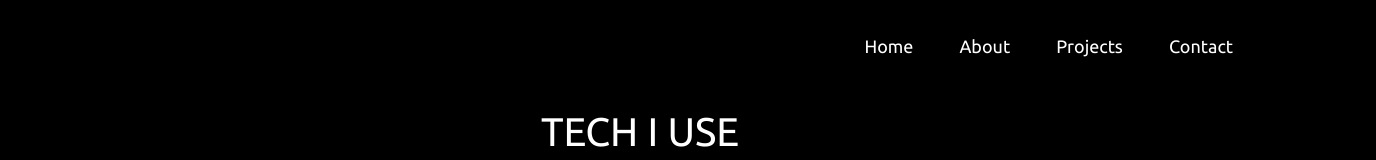
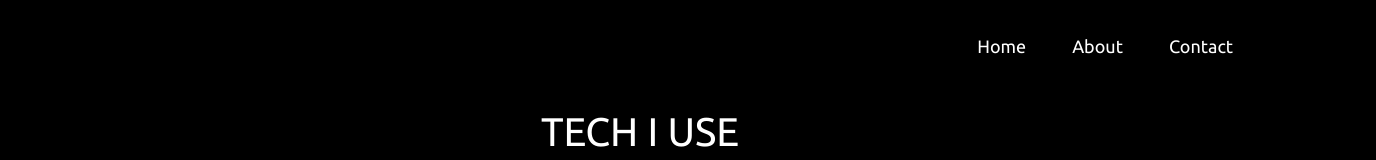
Before and after one commit to Pinto565/portfolio-react, a React (Create React App) app: page /about in a window 1280 px wide. Shown: the top 160 px of the page, 1376 px wide, since content can reach past the window. Built offline with nearby package versions, Linux system fonts and the light colour scheme.

Commit message:
minor changes

```diff
--- a/src/App.css
+++ b/src/App.css
@@ -5,6 +5,13 @@
 body {
   background-color: var(--black);
   font-family: "Ubuntu", "Montserrat";
+}
+.App::-webkit-scrollbar {
+  display: none;
+}
+.App {
+  -ms-overflow-style: none; /* IE and Edge */
+  scrollbar-width: none; /* Firefox */
 }
 .container {
   display: block;
@@ -63,7 +70,7 @@
   margin: 1rem;
   padding: 1rem;
   text-align: center;
-  width: 12rem;
+  width: 15rem;
 }
 .content p {
   color: var(--white);
--- a/src/App.js
+++ b/src/App.js
@@ -12,7 +12,7 @@
       <Navbar />
       <Route exact path="/" component={Home} />
       <Route exact path="/about" component={About} />
-      <Route exact path="/projects" component={Projects} />
+      {/* <Route exact path="/projects" component={Projects} /> */}
       <Route exact path="/contact" component={Contact} />
     </div>
   );
--- a/src/pages/home.jsx
+++ b/src/pages/home.jsx
@@ -13,6 +13,8 @@
               <Typical
                 steps={[
                   "fullstack developer",
+                  3000,
+                  "DevOps engineer",
                   3000,
                   "electronics engineer",
                   3000,
--- a/src/pages/navbar.jsx
+++ b/src/pages/navbar.jsx
@@ -13,9 +13,9 @@
           <li>
             <Link to="/about">About</Link>
           </li>
-          <li>
+          {/* <li>
             <Link to="/projects">Projects</Link>
-          </li>
+          </li> */}
           <li>
             <Link to="/contact">Contact</Link>
           </li>
```
Also changed, not shown: 1 other file (tests, documents, lock files or other folders).
